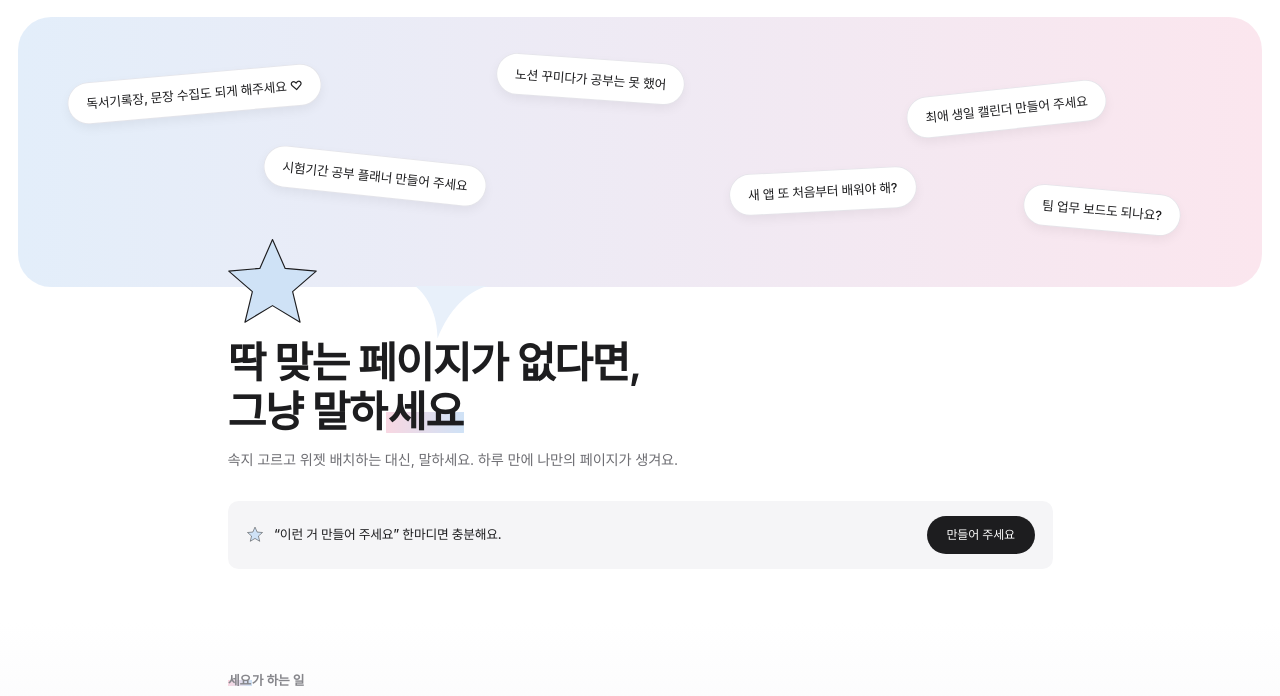
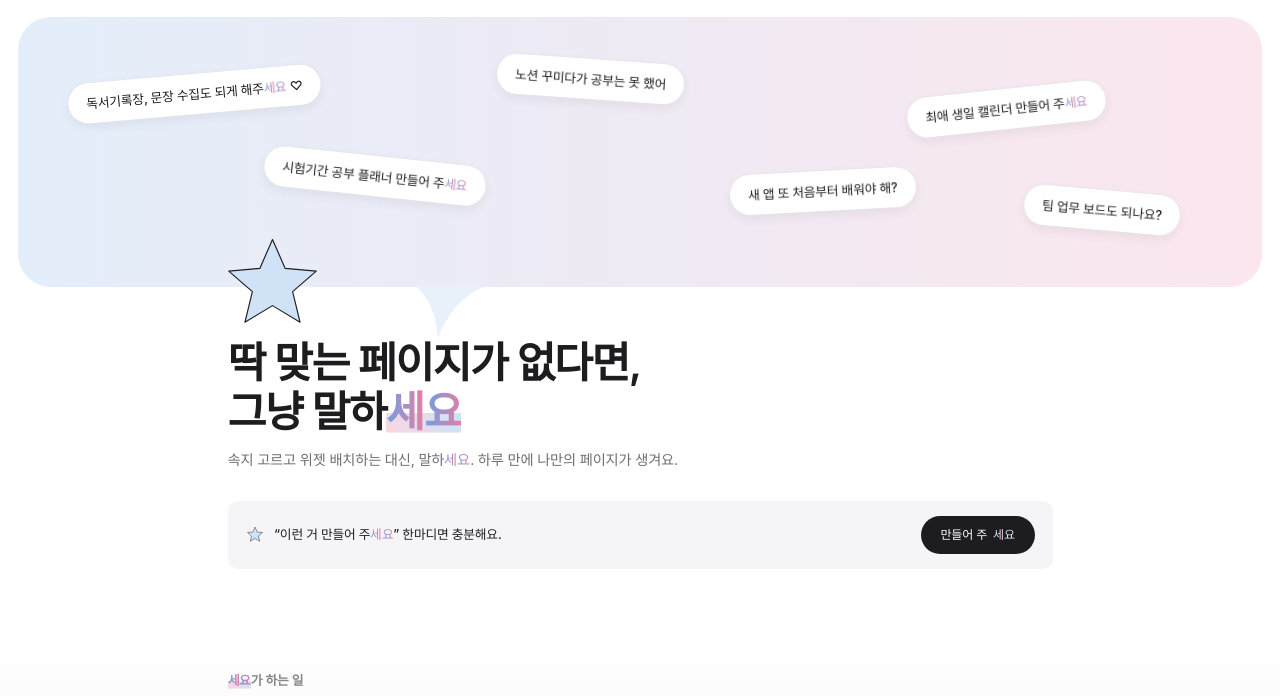
Before and after one commit to 1eehvunzin/seyo_landing, a plain HTML site: page index.html in a window 1280 px wide. Shown: the part 53-749 px from the top of the page. Drawn offline with Linux system fonts and the light colour scheme; a web font is replaced by a local one.

Commit message:
feat: 모든 '세요'에 글자 팝업 + 핑크↔블루 그라데이션 애니메이션 적용
- 페이지 안의 '세요'를 자동으로 감싸서 스크롤 진입 시 한 글자씩 튀어오르게
- 글자색은 핑크/블루 그라데이션이 천천히 흐르고, 어두운 배경에서는 밝은 톤
- 제목에는 형광펜 하이라이트 유지, 모션 줄이기 설정 시 정적 표시

Co-Authored-By: Claude Opus 5.5 <noreply@anthropic.com>

```diff
--- a/assets/css/style.css
+++ b/assets/css/style.css
@@ -287,12 +287,28 @@ button { font: inherit; }
   .js .reveal.is-in { opacity: 1; transform: none; }
 }
 
-/* "세요" highlight: white (hidden) by default, a pink→blue marker sweeps in when it scrolls into view */
-.seyo { border-radius: .12em; padding: 0 .04em; background: linear-gradient(90deg, var(--pink), var(--blue)) no-repeat 0 88% / 100% 42%; }
+/* "세요": letters pop in one by one and shimmer pink↔blue; headings also get a marker sweep */
+.seyo { display: inline-block; white-space: nowrap; }
+.seyo i {
+  display: inline-block; font-style: normal;
+  background: linear-gradient(90deg, #e27fa6, #6f9fe2, #e27fa6) 0 0 / 200% 100%;
+  -webkit-background-clip: text; background-clip: text; color: transparent;
+}
+.btn .seyo i, .msg--me .seyo i, .plan--team .seyo i { background-image: linear-gradient(90deg, #ffd3e3, #cfe2ff, #ffd3e3); }
+.btn--ghost .seyo i, .btn--light .seyo i { background-image: linear-gradient(90deg, #e27fa6, #6f9fe2, #e27fa6); }
+.h1 .seyo, .h2 .seyo, .eyebrow .seyo { border-radius: .12em; background: linear-gradient(90deg, var(--pink), var(--blue)) no-repeat 0 88% / 100% 40%; }
 @media (prefers-reduced-motion: no-preference) {
-  .js .seyo { color: #fff; background-size: 0% 42%; transition: background-size .9s cubic-bezier(.22, 1, .36, 1), color .5s ease .25s; }
-  .js .seyo.is-on { color: inherit; background-size: 100% 42%; }
+  .js .seyo i { opacity: 0; transform: translateY(.55em) scale(.7) rotate(-8deg); }
+  .js .seyo.is-on i { animation: seyo-pop .75s cubic-bezier(.34, 1.56, .64, 1) calc(var(--i) * 110ms) both, seyo-shimmer 4s ease-in-out calc(.8s + var(--i) * 110ms) infinite alternate; }
+  .js .h1 .seyo, .js .h2 .seyo, .js .eyebrow .seyo { background-size: 0% 40%; transition: background-size .9s cubic-bezier(.22, 1, .36, 1) .2s; }
+  .js .h1 .seyo.is-on, .js .h2 .seyo.is-on, .js .eyebrow .seyo.is-on { background-size: 100% 40%; }
 }
+@keyframes seyo-pop {
+  0% { opacity: 0; transform: translateY(.55em) scale(.7) rotate(-8deg); }
+  60% { opacity: 1; transform: translateY(-.14em) scale(1.08) rotate(3deg); }
+  100% { opacity: 1; transform: none; }
+}
+@keyframes seyo-shimmer { from { background-position: 0 0; } to { background-position: 100% 0; } }
 
 /* ───────── responsive ───────── */
 @media (max-width: 1100px) {
--- a/assets/js/main.js
+++ b/assets/js/main.js
@@ -101,12 +101,29 @@
     tr.addEventListener('click', () => { location.href = tr.dataset.href; });
   });
 
-  /* ---------- "세요" highlight ---------- */
+  /* ---------- "세요": wrap every occurrence, animate on scroll ---------- */
+  const walker = document.createTreeWalker(document.querySelector('main'), NodeFilter.SHOW_TEXT, {
+    acceptNode: n => (n.nodeValue.includes('세요') && !n.parentElement.closest('script, style, svg, .seyo'))
+      ? NodeFilter.FILTER_ACCEPT : NodeFilter.FILTER_REJECT,
+  });
+  const hits = [];
+  while (walker.nextNode()) hits.push(walker.currentNode);
+  hits.forEach(node => {
+    const frag = document.createDocumentFragment();
+    node.nodeValue.split(/(세요)/).forEach(part => {
+      if (part !== '세요') { if (part) frag.append(part); return; }
+      const s = document.createElement('span');
+      s.className = 'seyo';
+      s.innerHTML = '<i style="--i:0">세</i><i style="--i:1">요</i>';
+      frag.append(s);
+    });
+    node.replaceWith(frag);
+  });
   const seyos = document.querySelectorAll('.seyo');
   if ('IntersectionObserver' in window) {
     const so = new IntersectionObserver(entries => entries.forEach(e => {
-      if (e.isIntersecting) { setTimeout(() => e.target.classList.add('is-on'), 250); so.unobserve(e.target); }
-    }), { rootMargin: '0px 0px -20% 0px', threshold: 1 });
+      if (e.isIntersecting) { setTimeout(() => e.target.classList.add('is-on'), 200); so.unobserve(e.target); }
+    }), { rootMargin: '0px 0px -12% 0px' });
     seyos.forEach(el => so.observe(el));
   } else {
     seyos.forEach(el => el.classList.add('is-on'));
--- a/index.html
+++ b/index.html
@@ -6,7 +6,7 @@
   <title>seyo.. — 딱 맞는 페이지가 없다면, 그냥 말하세요</title>
   <meta name="description" content="속지 고르고 위젯 배치하는 대신, 말하세요. 하루 만에 나만의 페이지가 생겨요. 개인은 평생 무료.">
   <link rel="icon" href="assets/img/favicon.svg" type="image/svg+xml">
-  <link rel="stylesheet" href="assets/css/style.css?v=6">
+  <link rel="stylesheet" href="assets/css/style.css?v=7">
   <script>document.documentElement.classList.add('js')</script>
 </head>
 <body>
@@ -41,7 +41,7 @@
 
     <div class="container hero__col">
       <div class="hero__icon" data-render="star" data-stroke="0.26"></div>
-      <h1 class="h1">딱 맞는 페이지가 없다면,<br>그냥 말하<span class="seyo">세요</span></h1>
+      <h1 class="h1">딱 맞는 페이지가 없다면,<br>그냥 말하세요</h1>
       <p class="lead">속지 고르고 위젯 배치하는 대신, 말하세요. 하루 만에 나만의 페이지가 생겨요.</p>
       <div class="callout" id="start">
         <span data-render="star" data-stroke="0.6" style="width:24px;height:24px;display:block"></span>
@@ -55,7 +55,7 @@
   <section class="section orbit" id="about">
     <div class="container">
       <div class="section-head reveal">
-        <span class="eyebrow"><span class="seyo">세요</span>가 하는 일</span>
+        <span class="eyebrow">세요가 하는 일</span>
         <h2 class="h2"><span class="muted">고르고 배우는 건 그만.</span><br>말하면, 나만의 기록장이 생겨요.</h2>
       </div>
       <div class="orbit__stage reveal">
@@ -118,7 +118,7 @@
     <div class="container teaser">
       <div class="teaser__text reveal">
         <span class="eyebrow">포트폴리오</span>
-        <h2 class="h2"><span class="seyo">세요</span>가 만든 페이지들</h2>
+        <h2 class="h2">세요가 만든 페이지들</h2>
         <p class="lead">실제로 받은 의뢰와 완성된 페이지를 소개합니다 !</p>
         <a class="btn" href="works.html">보러가기 <svg viewBox="0 0 20 20" aria-hidden="true"><path d="M6 14L14 6M7 6h7v7" fill="none" stroke="currentColor" stroke-width="1.8" stroke-linecap="round" stroke-linejoin="round"/></svg></a>
       </div>
@@ -173,6 +173,6 @@
   </div>
 </footer>
 
-<script src="assets/js/main.js?v=6"></script>
+<script src="assets/js/main.js?v=7"></script>
 </body>
 </html>
```
Also changed, not shown: works.html (+5 -5 lines).
